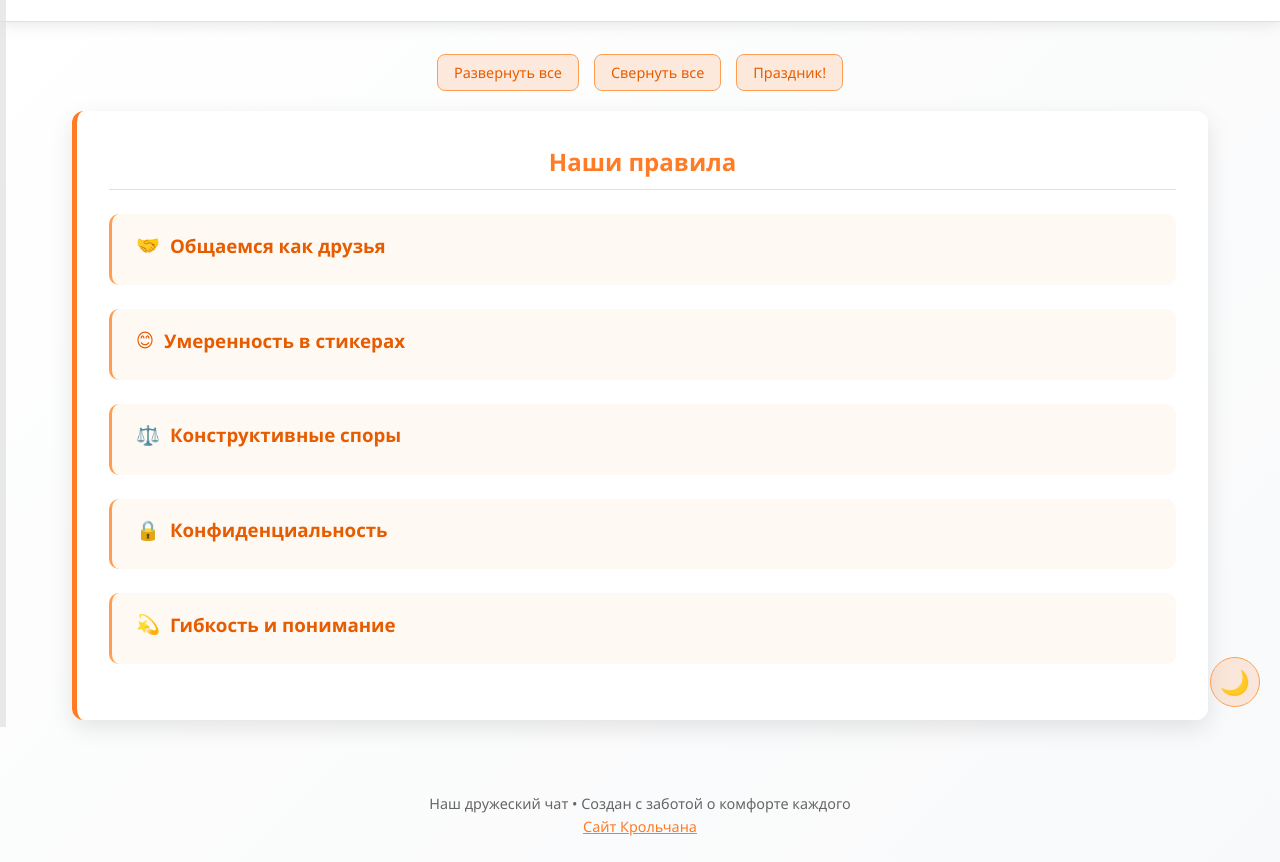
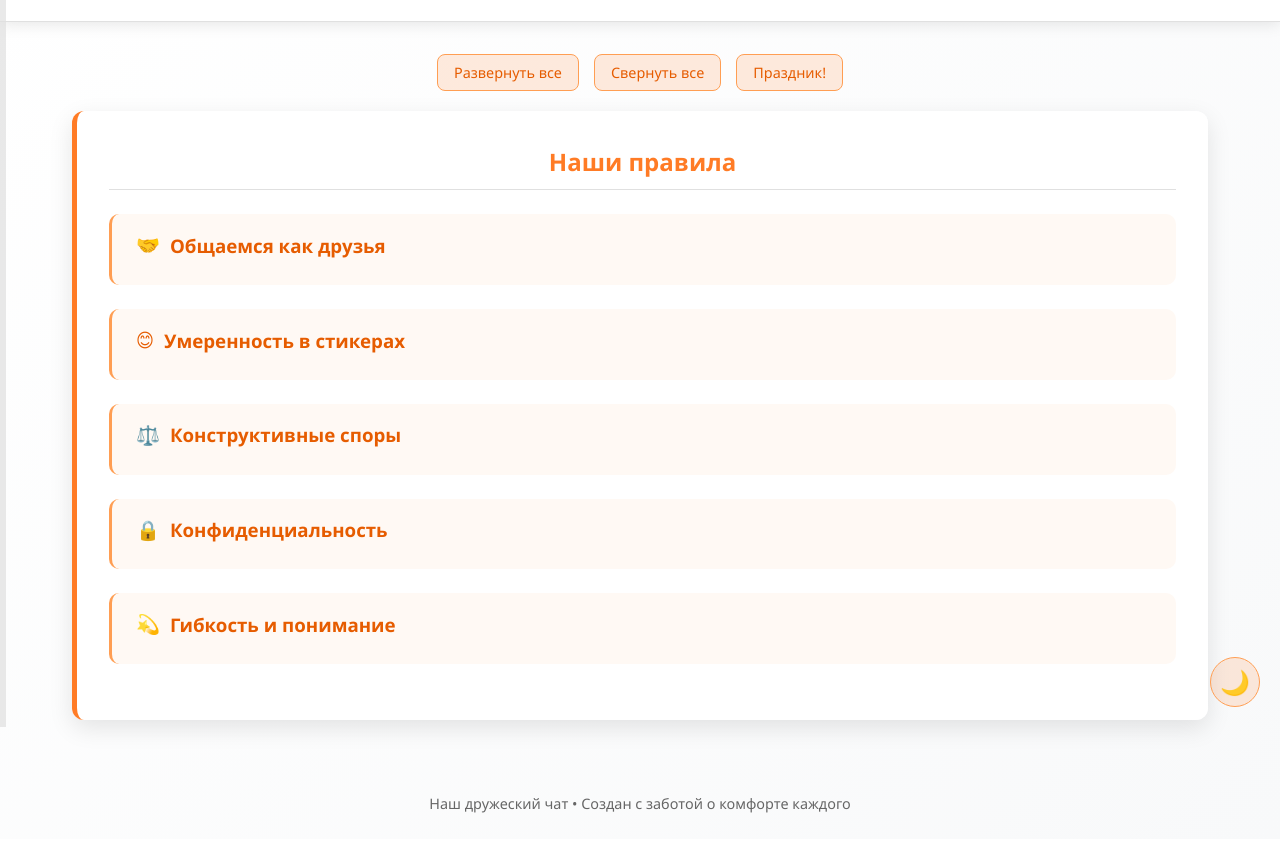
Before and after one commit to Bobr28/-, a plain HTML site: page index.html in a window 1280 px wide. Shown: the part 73-935 px from the top of the page. After the commit the page ends 912 px from the top, so only its background shows below. Drawn offline with Linux system fonts and the light colour scheme.

Commit message:
Update index.html

```diff
--- a/index.html
+++ b/index.html
@@ -351,9 +351,6 @@
 
     <div class="footer">
         Наш дружеский чат • Создан с заботой о комфорте каждого
-        <p>
-            <a class="linksss" href=".">Сайт Крольчана</a>
-        </p>
     </div>
 
     <div class="theme-toggle" id="themeToggle">
```
